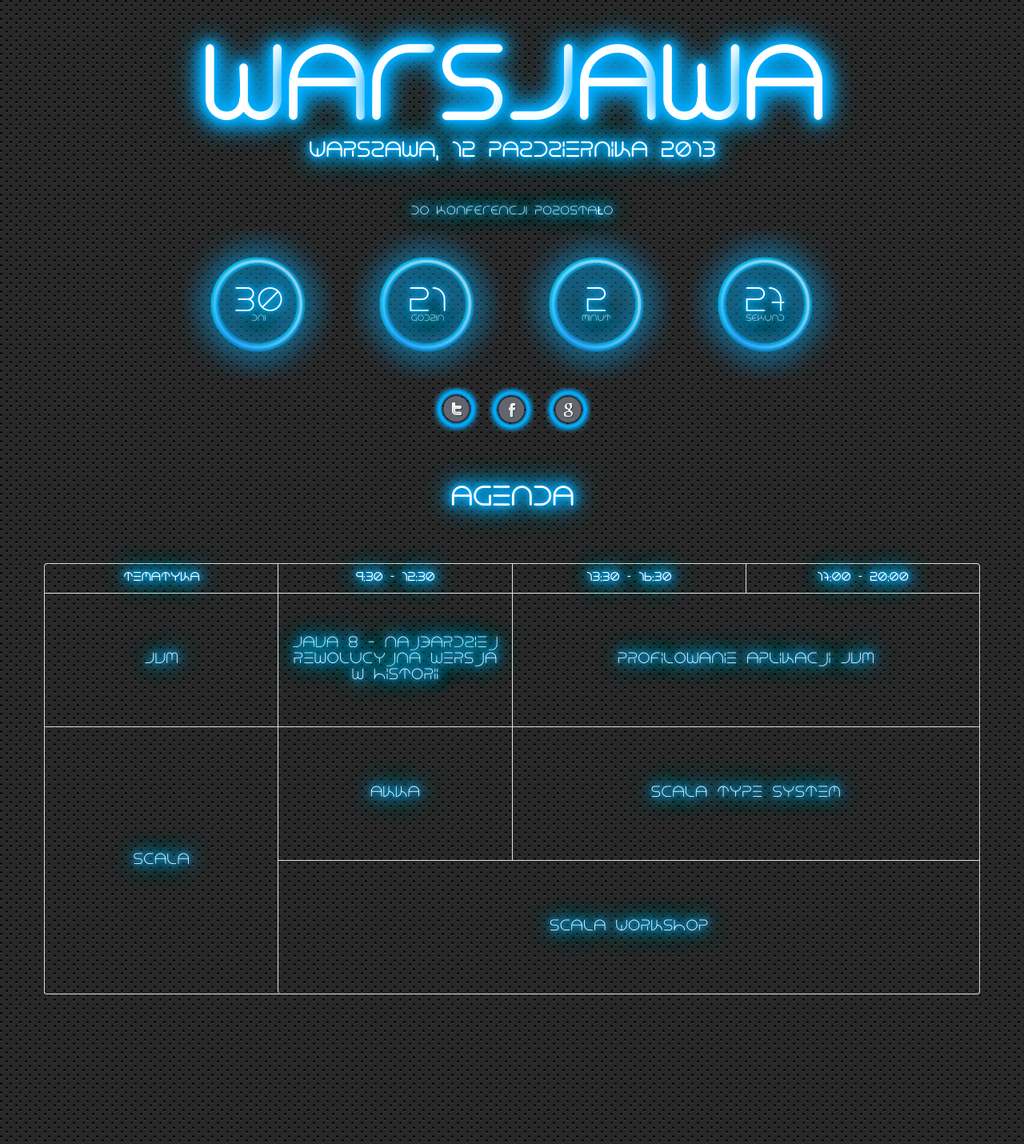
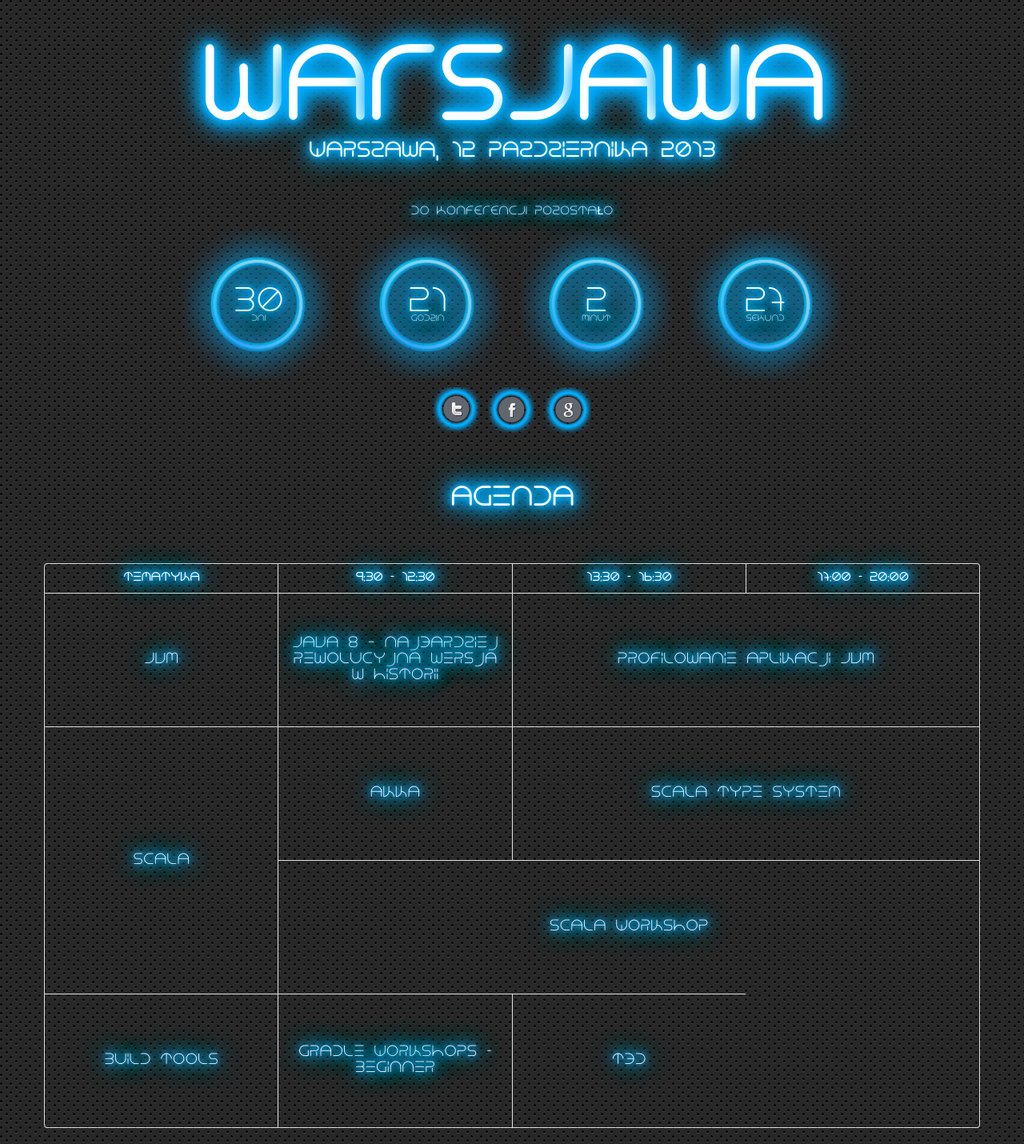
Before and after one commit to wojtekerbetowski/warsjawa2013, a Jekyll site: the page built from index.html, in a window 1280 px wide. Shown: the whole page at 80% size. Built offline with Jekyll 4.4.1, drawn with Linux system fonts in a browser that asks for light colours; some of the changed lines change nothing that is shown.

Commit message:
Add Build Tools track (available part)

```diff
--- a/index.html
+++ b/index.html
@@ -61,5 +61,34 @@ tracks:
         description: "Podczas tych warsztatów zapoznamy się ze Scalą, - zarówno z jej  podstawowymi jak i bardziej zaawansowanymi cechami. Będziemy na bierząco kodować przykłady związane z nowo poznanym feature języka oraz zastanawiać się jakie implikacje na aplikacje pisane w Scali ma dany konstrukt językowy.<br/><br/>Poza ogólnym zapoznawaniem się z językiem, można spodziewać się pewnej dawki war stories. Czyli, jakie podejścia wypalają a jakie okazują się problematyczne na dłuższą metę, co powinno Wam oszczędzić dowiadywania się o tych złych decyzjach \"the hard way\"."
         requirements: "O ile w warszawie \"podstawy podstaw\" są na \"scalaniach\" to na WarsJawę spodziewam się też ludzi spoza Warszawy - prawda to?<br/><br/>Jeśli chodzi o poziom jaki jest wymagany, to postaram się zarówno zielonych wprowadzić jak i juz znającym trochę Scali pod koniec dać coś ciekawego do poklepania - dopasujemy się dynamicznie :-)"
 
+- name: Build tools
+  paths:
+    - talks:
+      - id: gradle
+        title: Gradle Workshops - Beginner
+        speaker:
+          name: Arkadiusz Konior, Maciej Opała
+          photo: /img/tbd.png
+          bio: "Jesteśmy programistami pracującymi wspólnie na rozwojem opensource'owej platformy apphance-flow służącej do automatyzacji budowania aplikacji mobilnych (iOS, Android). Platforma zbudowana jest w oparciu o Gradle."
+        description: "'Gradle Workshops - Beginner' jest sesją ćwiczeń z build systemu Gradle skierowaną do początkujących użytkowników. Zaczniemy od krótkiego wstępu teoretycznego opisującego podstawowe komponenty systemu, a następnie przeprowadzimy serię ćwiczeń zaczynających się od absolutnych podstaw.
+Będzie można się również dowiedzieć dlaczego warto zrezygnować z Mavena i zastąpić go Gradlem."
+        requirements: "- znajomość podstaw programowania w języku Java
+- podstawowa znajomość narzędzi służących do automatyzacji procesu budowania oprogramowania (Maven, Ant)
+- własny laptop
+- zainstalowana Java 1.7
+- zainstalowany Gradle v. 1.7
+- zainstalowany Groovy v. 2+
+- zainstalowany preferowany edytor tekstu
+
+do w/w narzędzi skonfigurowany dostęp z konsoli"
+        spots: 35
+
+      - id: phabricator
+        title: tbd
+        speaker:
+          name: Mateusz Grzechociński
+          photo: /img/tbd.png
+          bio: tbd
+        requirements: tdb
 
 ---
```
